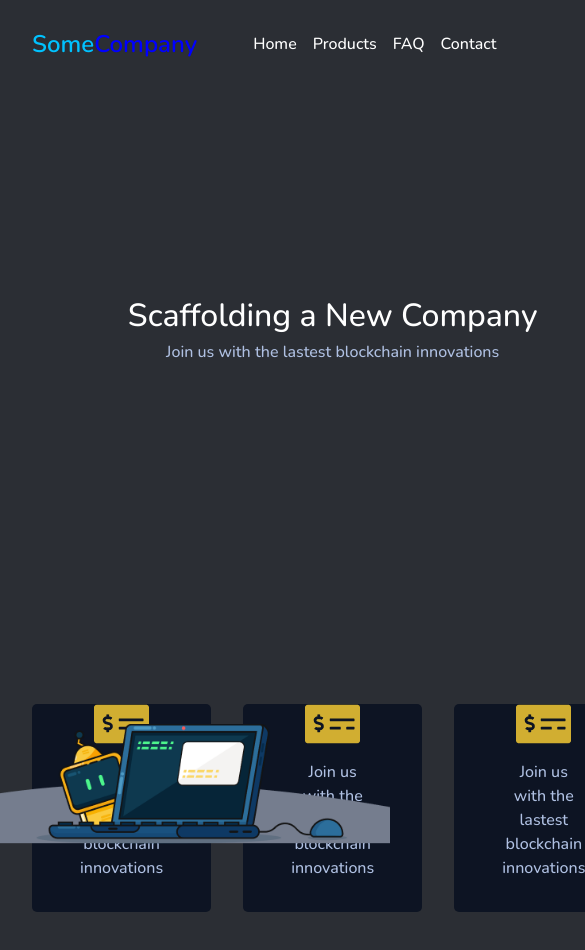
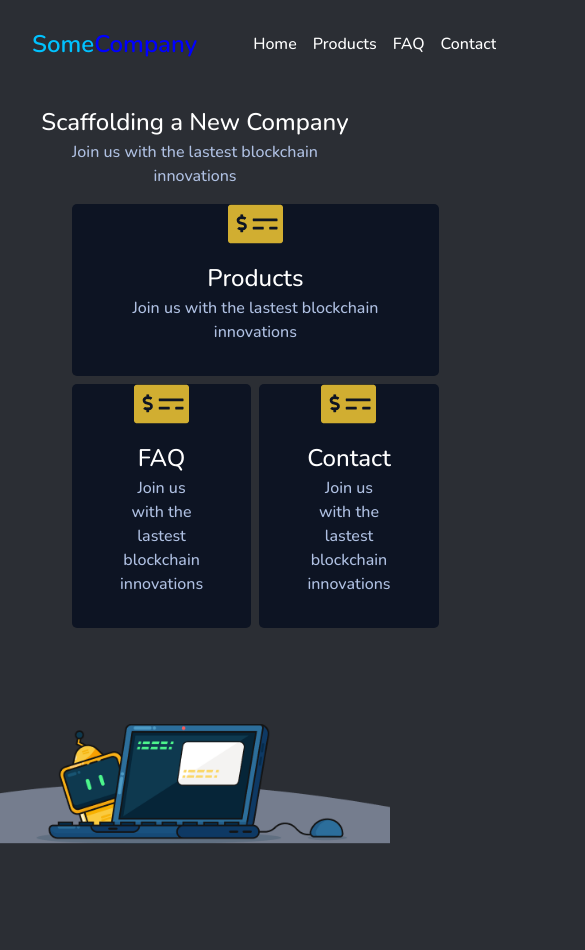
Before and after one commit to sccala/landing-gray, a website: page index.html in a window 390 px wide. Shown: the top 950 px of the page, 585 px wide, since content can reach past the window. After the commit the page ends 844 px from the top, so only its background shows below. Drawn offline with nearby package versions, Linux system fonts and the light colour scheme.

Commit message:
grid responsive

```diff
--- a/css/index.scss
+++ b/css/index.scss
@@ -8,28 +8,28 @@ $color-text: #afc0e2;
 
 /* font */
 $fontweights: (
-  "light": 300,
-  "regular": 500,
-  "bold": 600
+  'light': 300,
+  'regular': 500,
+  'bold': 600,
 );
 $fontsizes: (
-  "title": calc(clamp(2rem, 3vw + 1rem, 9rem)),
-  "navtitle": 1.5rem,
-  "navmenu": 1.5rem,
-  "titlecaption": calc(clamp(1rem, 3vw + 1rem, 4rem)),
-  "paragraph": 0.75rem
+  'title': calc(clamp(2rem, 3vw + 1rem, 9rem)),
+  'navtitle': 1.5rem,
+  'navmenu': 1.5rem,
+  'titlecaption': calc(clamp(1rem, 3vw + 1rem, 4rem)),
+  'paragraph': 0.75rem,
 );
 // general
 $flex: (
   display: flex,
-  gap: 1rem
+  gap: 1rem,
 );
 /* .flex.even-columns > * {
   width: 100%;
 } */
 $grid: (
   display: grid,
-  gap: 1rem
+  gap: 1rem,
 );
 @mixin flex {
   display: flex;
@@ -75,7 +75,7 @@ picutre {
 }
 
 :root {
-  font-family: "Nunito", sans-serif;
+  font-family: 'Nunito', sans-serif;
 }
 
 /* ------------------- */
@@ -113,30 +113,30 @@ h5,
 h6,
 p {
   font-weight: 400;
-  font-family: "Nunito", sans-serif;
+  font-family: 'Nunito', sans-serif;
 }
 body {
   background-color: $color-primarydark;
   color: $color-text;
   line-height: 1.5;
-
-  // grid-template-rows: min-content 2fr;
   overflow-x: hidden;
 }
-.grid-container {
-  min-height: 100vh;
-  grid-template-rows: minmax(5rem, 30em) minmax(0, 30em) minmax(0, 30em);
-  text-align: center;
-  place-items: center;
-}
+
 .container {
   padding-inline: 2em;
   margin-inline: auto;
   max-width: 80rem;
 }
+.main-container {
+  margin-inline: auto;
+  align-content: center;
+}
 
 .maintitle {
+  margin-block: 4rem;
   text-align: center;
+  align-self: center;
+  justify-self: center;
   h1 {
     font-size: map-get($fontsizes, title);
     color: $color-white;
@@ -166,12 +166,17 @@ body {
     vertical-align: middle;
     place-items: center;
   }
+  h2 {
+    color: white;
+    &:hover {
+      color: $color-accent2;
+      cursor: pointer;
+    }
+  }
 }
 .cardsection {
   display: flex;
   justify-content: space-between;
-  margin-block: 5rem;
-
   column-gap: 2rem;
 }
 .companyname {
@@ -183,37 +188,74 @@ body {
   }
 }
 .robotimage {
-  background-position: center bottom;
   width: 100%;
   display: block;
-  position: absolute;
+  // align-self: center;
+  // justify-self: center;
   left: 0;
   bottom: 0;
-  align-self: baseline;
-  justify-self: end;
-
-  // mobile
-  @media (max-width: 35em) {
-    .cardsection {
-      flex: none;
-    }
-
-    .grid-container {
-      display: grid;
-      grid-template-rows: minmax(0, 20em) minmax(30em, 60em), minmax(30em, 60em);
-      // grid-template-rows: min-content 1fr;
-      text-align: center;
-      place-items: center;
+  position: absolute;
+}
+// mobile
+@media (max-width: 35em) {
+  .maintitle {
+    margin-block: 1rem;
+    h1 {
+      font-size: map-get($fontsizes, navtitle);
+      color: $color-white;
+      p {
+        color: $color-text;
+        font-size: map-get($fontsizes, paragraph);
+      }
     }
   }
+  .cardsection {
+    display: grid;
+    grid-template-columns: 2rem 2fr 2fr 2rem;
+    gap: 0.5rem;
+    grid-template-areas:
+      '. a a .'
+      '. b c .';
+  }
+  #card1 {
+    grid-area: a;
+  }
+  #card2 {
+    grid-area: b;
+  }
+  #card3 {
+    grid-area: c;
+  }
 }
+
 // tablet
 @media (max-width: 45em) {
-  .grid-container {
+  .maintitle {
+    margin-block: 1rem;
+    h1 {
+      font-size: map-get($fontsizes, navtitle);
+      color: $color-white;
+      p {
+        color: $color-text;
+        font-size: map-get($fontsizes, paragraph);
+      }
+    }
+  }
+  .cardsection {
     display: grid;
-    grid-template-rows: minmax(0, 20em) minmax(30em, 60em), minmax(30em, 60em);
-    // grid-template-rows: min-content 1fr;
-    text-align: center;
-    place-items: center;
+    grid-template-columns: 2rem 2fr 2fr 2rem;
+    gap: 0.5rem;
+    grid-template-areas:
+      '. a a .'
+      '. b c .';
+  }
+  #card1 {
+    grid-area: a;
+  }
+  #card2 {
+    grid-area: b;
+  }
+  #card3 {
+    grid-area: c;
   }
 }
--- a/index.html
+++ b/index.html
@@ -23,32 +23,33 @@
         </ul>
       </nav>
     </header>
-    <main class="grid-container">
+    <main class="main-container">
       <div class="maintitle">
         <h1>Scaffolding a New Company</h1>
         <p>Join us with the lastest blockchain innovations</p>
       </div>
       <div class="cardsection">
-        <div class="card">
+        <div id="card1" class="card">
           <img src="../assets/card.png" alt="" />
+          <h2>Products</h2>
           <p>Join us with the lastest blockchain innovations</p>
         </div>
-        <div class="card">
+        <div id="card2" class="card">
           <img src="../assets/card.png" alt="" />
+          <h2>FAQ</h2>
           <p>Join us with the lastest blockchain innovations</p>
         </div>
-        <div class="card">
+        <div id="card3" class="card">
           <img src="../assets/card.png" alt="" />
+          <h2>Contact</h2>
           <p>Join us with the lastest blockchain innovations</p>
         </div>
-          </div>
-        </body>
-        <div class="">
-          <picture>
-            <source srcset="../assets/desktop.png" media="(min-width:45em)" />
-            <source srcset="../assets/tablet.png" media="(min-width:35em)" />
-            <img class="robotimage" src="../assets/mobile.png" alt="mr.robot" />
-          </picture>
-        </div>
+      </div>
     </main>
+    <picture>
+      <source srcset="../assets/desktop.png" media="(min-width:45em)" />
+      <source srcset="../assets/tablet.png" media="(min-width:35em)" />
+      <img class="robotimage" src="../assets/mobile.png" alt="mr.robot" />
+    </picture>
+  </body>
 </html>
```
Also changed, not shown: css/index.css.
